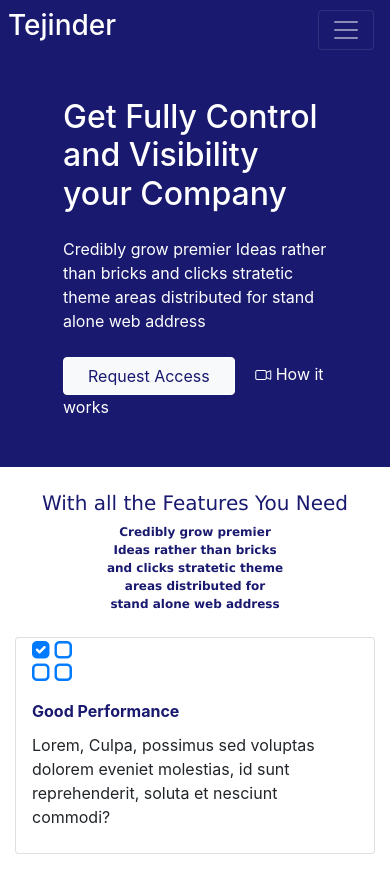
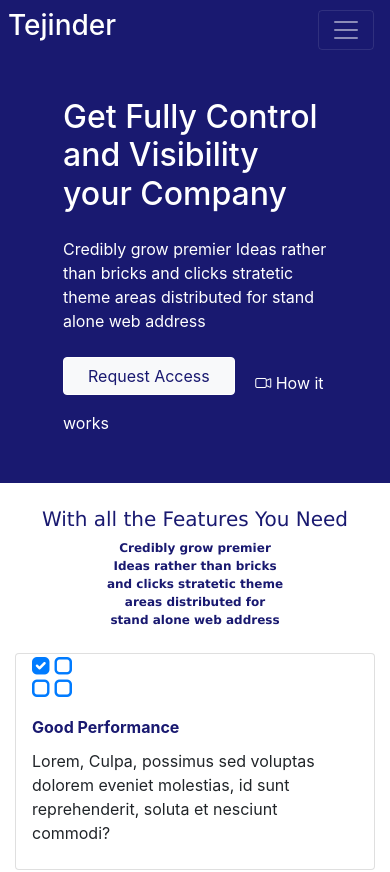
Before and after one commit to Youngie8/Tejinder, a plain HTML site: page index.html in a window 390 px wide. Shown: the top 872 px of the page. Drawn offline with nearby package versions, Linux system fonts and the light colour scheme.

Commit message:
modified the index.html

```diff
--- a/index.html
+++ b/index.html
@@ -75,9 +75,9 @@
                     <div>
                         <h2> <span class="text-white">Get Fully Control and Visibility your Company</span></h2>
                         <p class=" text-white my-4">Credibly grow premier Ideas rather than bricks and clicks stratetic theme areas distributed for stand alone web address</p>
-                       <form action="">
-                        <button class="btn btn-light  btn-md px-4 " data-bs-toggle="modal" data-bs-target="#enroll">Request Access</button>
-                        <a href="Assets/vids/vid-1.mp4" class="video-link"><i class="bi text-white bi-camera-video pl-3" ></i> <span class="text-white">How it works</span> </a>
+                       <form  class="form control" action="">
+                        <button class="btn btn-light form-group  btn-md px-4 " data-bs-toggle="modal" data-bs-target="#enroll">Request Access</button>
+                        <a href="Assets/vids/vid-1.mp4" class="video-link form-group"><i class="bi text-white bi-camera-video pl-3" ></i> <span class="text-white">How it works</span> </a>
                        </form>
                     </div>
                     <!-- Modal -->
```
